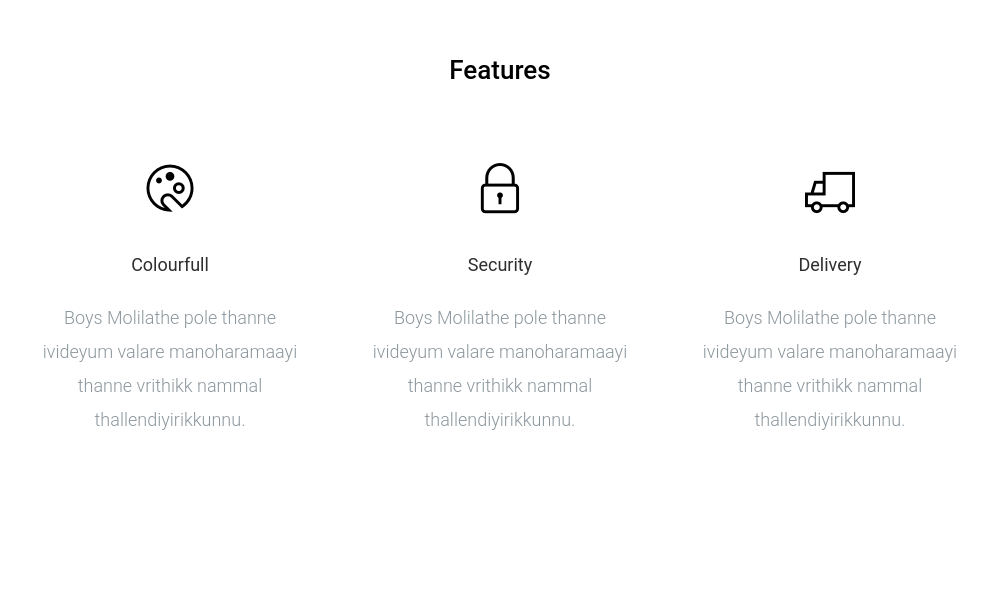
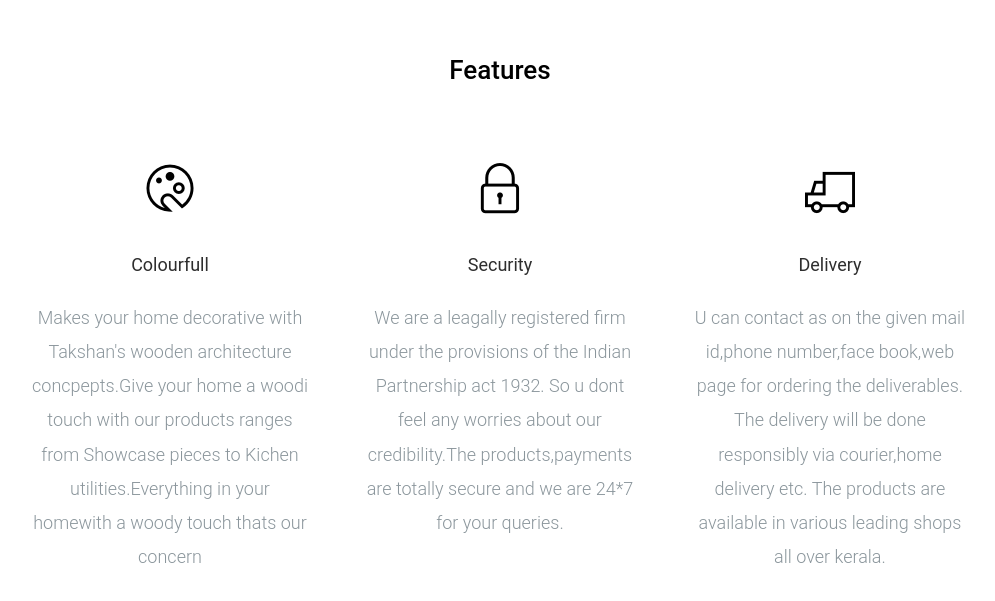
Before and after one commit to msunij/msunij.github.io, a plain HTML site: page index.html in a window 1280 px wide. Shown: the part 2131-2732 px from the top of the page, without its empty margins (140-1135 px from the left). Drawn offline with Linux system fonts and the light colour scheme.

Commit message:
features, logo updated not customer review

```diff
--- a/index.html
+++ b/index.html
@@ -244,14 +244,15 @@
 						<i class="ti-palette"></i>
 					</div>
 					<h3 class="heading">Colourfull</h3>
-					<p>Boys Molilathe pole thanne ivideyum valare manoharamaayi thanne vrithikk nammal thallendiyirikkunnu.</p>
+					<p>Makes your home decorative with Takshan's wooden architecture concpepts.Give your home a woodi touch with our products ranges from Showcase pieces to Kichen utilities.Everything in your homewith a woody touch thats our concern</p>
 				</div>
 				<div class="col-md-4 col-sm-6 text-center fh5co-feature feature-box">
 					<div class="fh5co-feature-icon">
 						<i class="ti-lock"></i>
 					</div>
 					<h3 class="heading">Security</h3>
-					<p>Boys Molilathe pole thanne ivideyum valare manoharamaayi thanne vrithikk nammal thallendiyirikkunnu. </p>
+					<p>We are a leagally  registered firm under the provisions of the Indian Partnership act 1932.
+So u dont feel any worries about our credibility.The products,payments are totally secure and we are 24*7 for your queries.</p>
 				</div>
 
 				<div class="clearfix visible-sm-block"></div>
@@ -261,7 +262,7 @@
 						<i class="ti-truck"></i>
 					</div>
 					<h3 class="heading">Delivery</h3>
-					<p>Boys Molilathe pole thanne ivideyum valare manoharamaayi thanne vrithikk nammal thallendiyirikkunnu.</p>
+					<p>U can contact as on the given mail id,phone number,face book,web page for ordering the deliverables. The delivery will be done responsibly via courier,home delivery etc. The products are available in various leading shops all over kerala.</p>
 				</div>
 
 				<div class="clearfix visible-md-block visible-lg-block"></div>
```
Also changed, not shown: images/logo.png (renamed from images/UntitledCropped(1).png), 1 other file.
